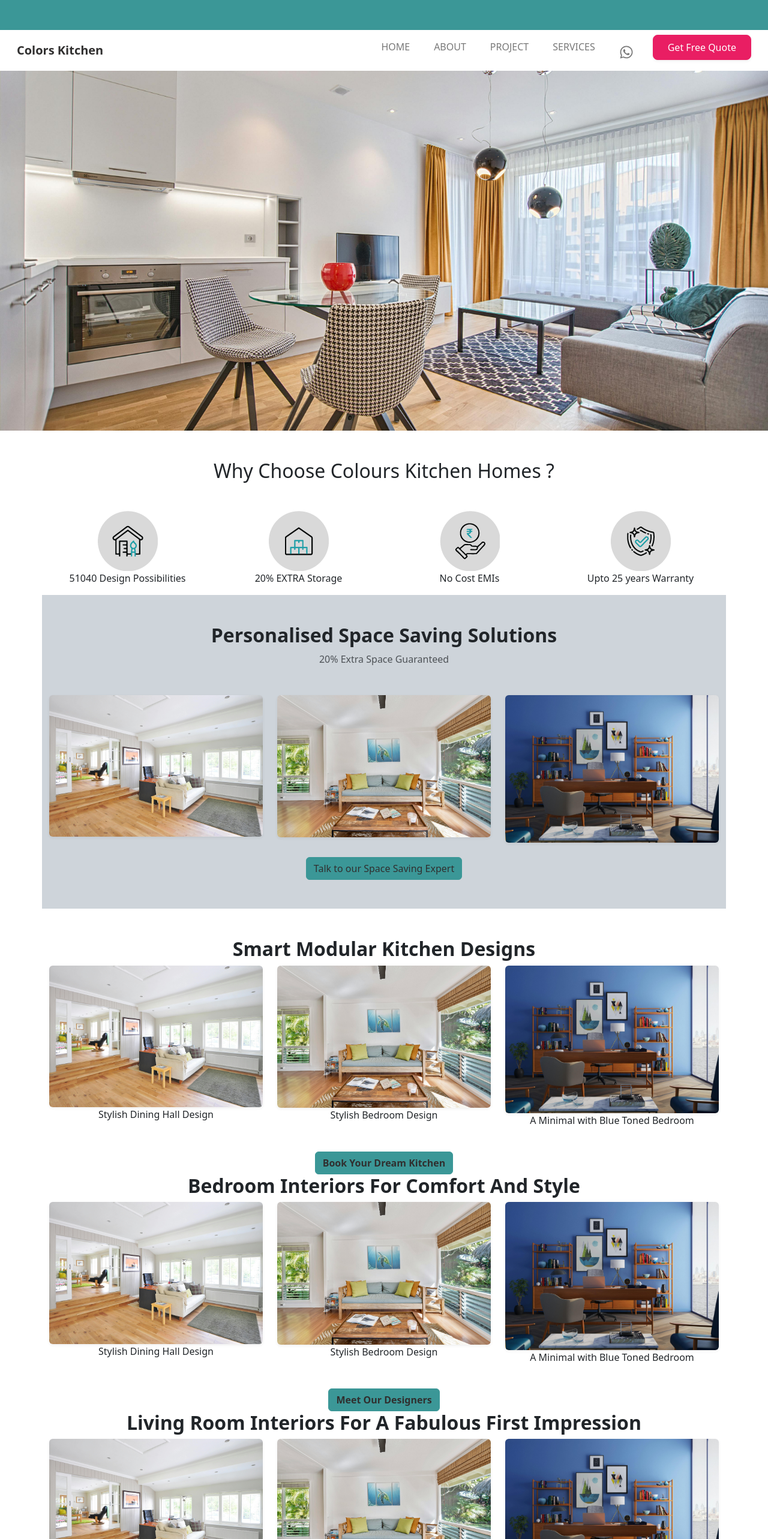
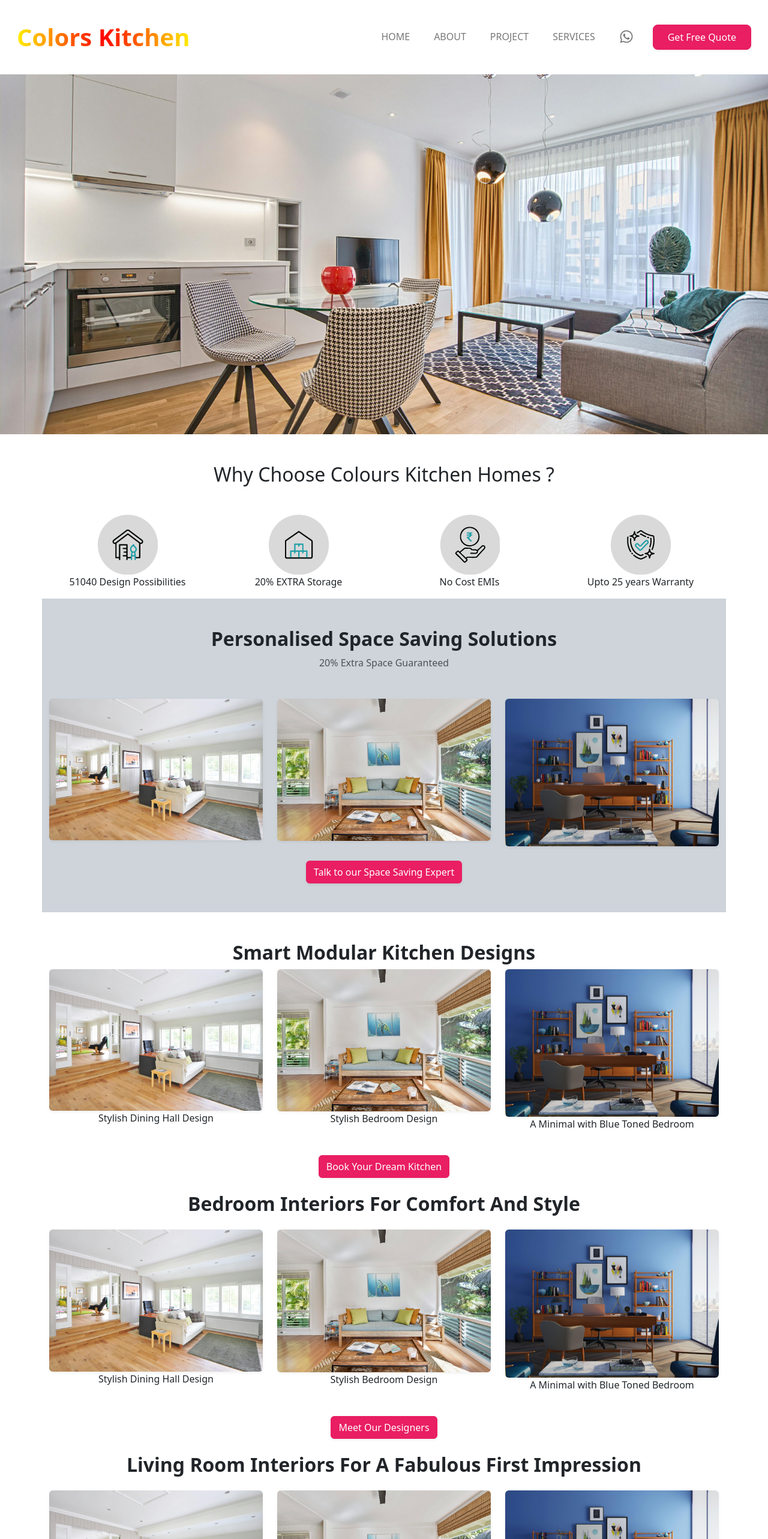
Before and after one commit to HelpingHandscodebase/colourKitchenUI, a React (Vite) app: page / in a window 1280 px wide. Shown: the top 2566 px of the page at 60% size. Built offline with nearby package versions, Linux system fonts and the light colour scheme.

Commit message:
Made some spacing and text changes

```diff
--- a/src/App.tsx
+++ b/src/App.tsx
@@ -19,7 +19,7 @@ function App() {
 
   return (
     <BrowserRouter>
-      <Header />
+      {/* <Header /> */}
       <Navigation />
         <Routes>
           <Route path="/" element={<Home />} />
--- a/src/components/consultationForm.tsx
+++ b/src/components/consultationForm.tsx
@@ -88,7 +88,7 @@ const ConsultationForm = () => {
         </div>
 
         {/* SUBMIT BUTTON */}
-        <button className="btn btn-danger w-100 mt-4 fw-bold">
+        <button className="btn btn-danger mt-4 fw-bold">
           Book a Free Consultation
         </button>
       </form>
--- a/src/components/footer.tsx
+++ b/src/components/footer.tsx
@@ -1,7 +1,7 @@
 
 const Footer = () => {
   return (
-    <div className="bg-dark text-center text-white">@ 2025</div>
+    <div className="bg-dark text-center text-white pb-4 pt-4">© Copyright Helping Hands Technologies. All Rights Reserved</div>
   )
 }
 
--- a/src/components/home3.tsx
+++ b/src/components/home3.tsx
@@ -33,7 +33,9 @@ const Home3 = () => {
 
 
         <div className="container mt-4">
-            <button className="btn btn-light">Talk to our Space Saving Expert</button>
+          <button  className="btn btn-danger shadow-sm" data-bs-dismiss="offcanvas">
+                Talk to our Space Saving Expert
+            </button>
         </div>
     </div>
   )
--- a/src/components/home4.tsx
+++ b/src/components/home4.tsx
@@ -33,9 +33,11 @@ const Home4 = () => {
           </div>
         </div>
         <div className="container mt-4">
-            <button className="btn btn-light fw-bold">Book Your Dream Kitchen</button>
+          <button  className="btn btn-danger shadow-sm" data-bs-dismiss="offcanvas">
+                Book Your Dream Kitchen
+            </button>
         </div>
-        <h2 className="fw-semibold">Bedroom Interiors For Comfort And Style</h2>
+        <h2 className="fw-semibold my-4">Bedroom Interiors For Comfort And Style</h2>
         <div className="row g-4 justify-content-evenly">
           <div className="col-12 col-md-4">
             <img
@@ -63,9 +65,11 @@ const Home4 = () => {
           </div>
         </div>
         <div className="container mt-4">
-            <button className="btn btn-light fw-bold">Meet Our Designers</button>
+          <button  className="btn btn-danger shadow-sm" data-bs-dismiss="offcanvas">
+                Meet Our Designers
+            </button>
         </div>
-        <h2 className="fw-semibold">Living Room Interiors For A Fabulous First Impression</h2>
+        <h2 className="fw-semibold my-4">Living Room Interiors For A Fabulous First Impression</h2>
         <div className="row g-4 justify-content-evenly">
           <div className="col-12 col-md-4">
             <img
@@ -93,7 +97,9 @@ const Home4 = () => {
           </div>
         </div>
         <div className="container mt-4">
-            <button className="btn btn-light fw-bold">Book A Free Consultation</button>
+          <button  className="btn btn-danger  shadow-sm" data-bs-dismiss="offcanvas">
+                Book A Free Consultation
+            </button>
         </div>
     </div>
   )
--- a/src/components/home5.tsx
+++ b/src/components/home5.tsx
@@ -80,7 +80,7 @@ const Home5 = () => {
         </div>
       </div>
       <div className="container text-center mt-4">
-        <button className="btn btn-light">Get Free Estimate</button>
+        <button className="btn btn-danger  shadow-sm">Get Free Estimate</button>
       </div>
     </div>
   );
--- a/src/components/home6.tsx
+++ b/src/components/home6.tsx
@@ -62,7 +62,7 @@ const Home6 = () => {
           </div>
 
           <div className="container mt-4 pb-4">
-            <button className="btn btn-light">Book A Free Consultation</button>
+            <button className="btn btn-danger shadow-sm">Book A Free Consultation</button>
           </div>
         </div>
       </div>
--- a/src/components/home8.tsx
+++ b/src/components/home8.tsx
@@ -1,11 +1,11 @@
 
 const Home10 = () => {
   return (
-    <div className="bg-light text-center">
+    <div className="bg-light text-center pt-4">
         <h2>Ready To Design Your Dream Home ?</h2>
         <p>Book A Free Design Consultation With Our Expert Designers</p>
         <div className="container mt-4 pb-4">
-            <button className="btn btn-danger">Colors Kitchen</button>
+            <button className="btn btn-danger">Get Free Quote</button>
         </div>
     </div>
   )
--- a/src/components/navigation.tsx
+++ b/src/components/navigation.tsx
@@ -3,6 +3,12 @@ import { FaWhatsapp } from "react-icons/fa";
 
 const Navigation = () => {
   const navigate = useNavigate();
+  const gradientTextStyle = {
+  fontSize: '40px',
+   background: 'radial-gradient(circle, red, yellow)',
+  WebkitBackgroundClip: 'text',
+  WebkitTextFillColor: 'transparent',
+}
 
   return (
     <>
@@ -11,7 +17,7 @@ const Navigation = () => {
         <div className="container-fluid">
 
           {/* Brand */}
-          <Link className="navbar-brand fw-bold" to="/">
+          <Link className="navbar-brand fw-bold py-4" to="/" style={gradientTextStyle} >
             Colors Kitchen
           </Link>
 
@@ -47,7 +53,7 @@ const Navigation = () => {
 
               <li className="nav-item">
                 <a
-                  className="nav-link fs-4"
+                  className="nav-link fs-4 d-flex align-items-center"
                   href="https://wa.me/987654123"
                   target="_blank"
                   rel="noopener noreferrer"
```
